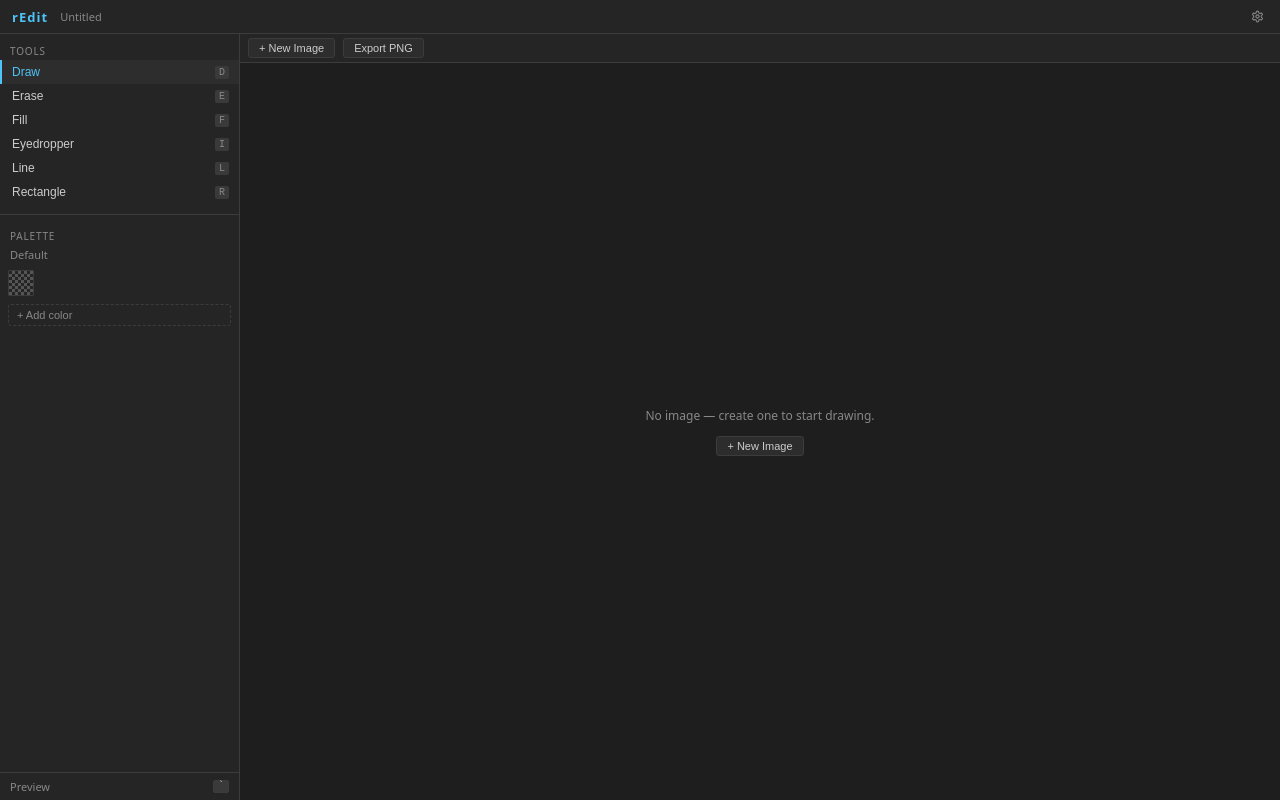
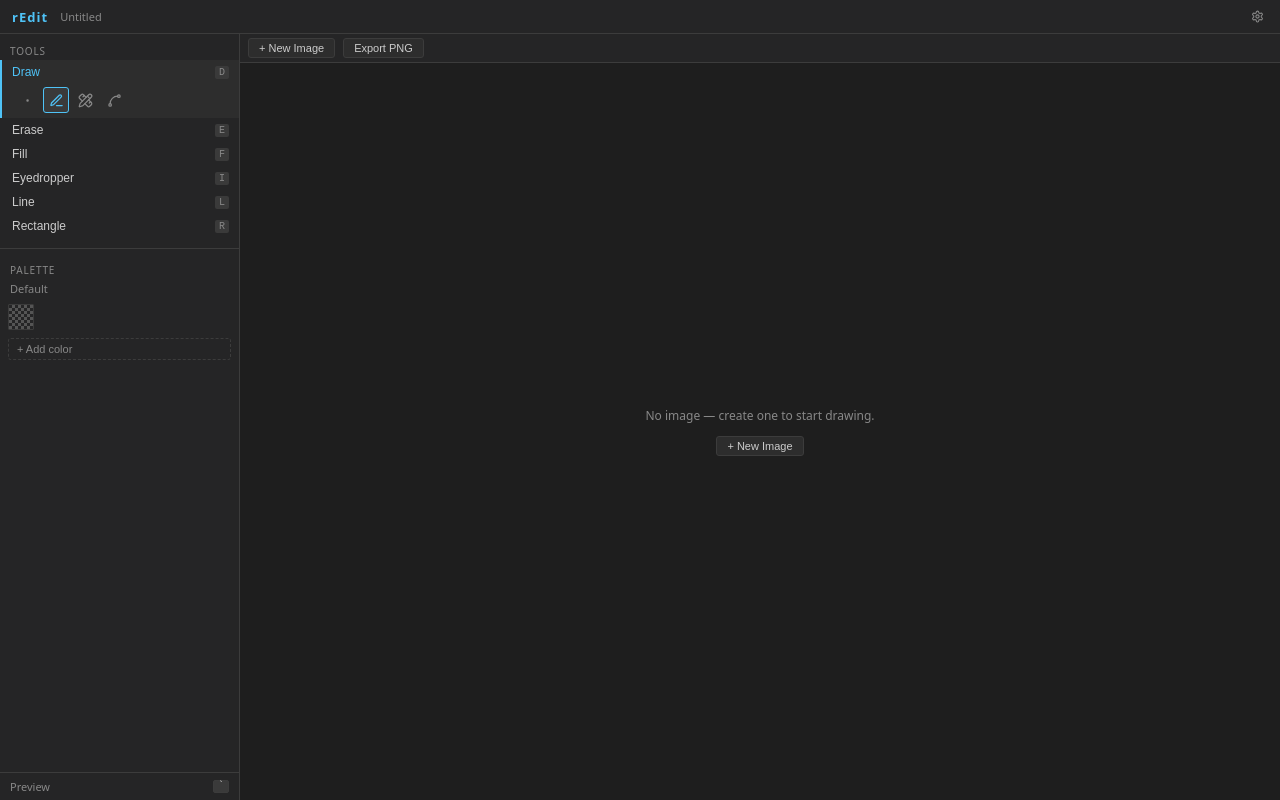
Before and after one commit to carllom/rEdit4, a Vue app: page /#/ in a window 1280 px wide. Built offline with nearby package versions, Linux system fonts and the light colour scheme.

Commit message:
Tool variants (plumbing)

```diff
--- a/src/components/canvas/CanvasEditor.vue
+++ b/src/components/canvas/CanvasEditor.vue
@@ -11,7 +11,7 @@ import { inBounds, linearIndex, ZOOM_LEVELS, fitToViewport, clampPanOffset, cent
 import { drawCheckerboard, drawGrid } from '../../renderer/layerRenderer'
 import { floodFill } from '../../renderer/tools/fillTool'
 import { applyLine } from '../../renderer/tools/lineTool'
-import { applyRect } from '../../renderer/tools/rectTool'
+import { applyRect, applyRectFilled } from '../../renderer/tools/rectTool'
 import { colorToCSSRGBA } from '../../domain/color'
 import type { Point } from '../../domain/model'
 
@@ -152,6 +152,12 @@ function applyTool(pixel: Point) {
   }
 }
 
+// TODO: replace all pixels of clicked colour index across the layer
+function applyFillReplace(_pixel: Point) {}
+
+// TODO: remove all pixels of clicked colour index from the layer
+function applyEraseClear(_pixel: Point) {}
+
 function applyFill(pixel: Point) {
   const img = image.value
   const layer = activeLayer.value
@@ -189,7 +195,9 @@ function applyShape() {
   if (paint.activeTool === 'line') {
     diffs = applyLine(rawData, img.width, img.height, shapeStart.x, shapeStart.y, shapeEnd.x, shapeEnd.y, colorIdx)
   } else {
-    diffs = applyRect(rawData, img.width, img.height, shapeStart.x, shapeStart.y, shapeEnd.x, shapeEnd.y, colorIdx)
+    diffs = paint.toolVariants['rect'] === 'filled'
+      ? applyRectFilled(rawData, img.width, img.height, shapeStart.x, shapeStart.y, shapeEnd.x, shapeEnd.y, colorIdx)
+      : applyRect(rawData, img.width, img.height, shapeStart.x, shapeStart.y, shapeEnd.x, shapeEnd.y, colorIdx)
   }
   if (diffs.length === 0) return
 
@@ -202,7 +210,15 @@ function applyShape() {
 
 function onPixelPress(pixel: Point) {
   if (isPanMode.value) return
-  if (paint.activeTool === 'fill') { applyFill(pixel); return }
+  if (paint.activeTool === 'fill') {
+    if (paint.toolVariants['fill'] === 'replace') { applyFillReplace(pixel); return }
+    applyFill(pixel)
+    return
+  }
+  if (paint.activeTool === 'erase' && paint.toolVariants['erase'] === 'clear') {
+    applyEraseClear(pixel)
+    return
+  }
   if (isShapeTool()) {
     shapeStart = { ...pixel }
     shapeEnd   = { ...pixel }
@@ -390,7 +406,7 @@ function onKeydown(e: KeyboardEvent) {
     return
   }
   const toolKeys: Record<string, string> = { d: 'draw', e: 'erase', f: 'fill', i: 'eyedropper', l: 'line', r: 'rect' }
-  if (!e.ctrlKey && !e.metaKey && toolKeys[e.key.toLowerCase()]) {
+  if (!e.ctrlKey && !e.metaKey && !e.repeat && toolKeys[e.key.toLowerCase()]) {
     paint.setTool(toolKeys[e.key.toLowerCase()] as Parameters<typeof paint.setTool>[0])
   }
 }
--- a/src/components/ui/ToolSelector.vue
+++ b/src/components/ui/ToolSelector.vue
@@ -1,31 +1,93 @@
 <script setup lang="ts">
+import type { Component } from 'vue'
 import { usePaintStore, type Tool } from '../../stores/paintStore'
+import { Dot, PenLine, PencilRuler, Spline, Square, PaintBucket, ReplaceAll, Eraser, BrushCleaning } from '@lucide/vue'
 
 const paint = usePaintStore()
 
-const tools: { id: Tool; label: string; shortcut: string }[] = [
-  { id: 'draw',       label: 'Draw',       shortcut: 'D' },
-  { id: 'erase',      label: 'Erase',      shortcut: 'E' },
-  { id: 'fill',       label: 'Fill',       shortcut: 'F' },
+interface VariantDef {
+  id: string
+  label: string
+  icon: Component
+  filled?: boolean
+}
+
+interface ToolDef {
+  id: Tool
+  label: string
+  shortcut: string
+  variants?: VariantDef[]
+}
+
+const tools: ToolDef[] = [
+  {
+    id: 'draw', label: 'Draw', shortcut: 'D',
+    variants: [
+      { id: 'dot',          label: 'Dot',           icon: Dot },
+      { id: 'connected',    label: 'Connected',      icon: PenLine },
+      { id: 'pixel-perfect',label: 'Pixel-perfect',  icon: PencilRuler },
+      { id: 'bezier',       label: 'Bezier',         icon: Spline },
+    ],
+  },
+  {
+    id: 'erase', label: 'Erase', shortcut: 'E',
+    variants: [
+      { id: 'normal', label: 'Normal', icon: Eraser },
+      { id: 'clear',  label: 'Clear',  icon: BrushCleaning },
+    ],
+  },
+  {
+    id: 'fill', label: 'Fill', shortcut: 'F',
+    variants: [
+      { id: 'flood',   label: 'Flood',   icon: PaintBucket },
+      { id: 'replace', label: 'Replace', icon: ReplaceAll },
+    ],
+  },
   { id: 'eyedropper', label: 'Eyedropper', shortcut: 'I' },
   { id: 'line',       label: 'Line',       shortcut: 'L' },
-  { id: 'rect',       label: 'Rectangle',  shortcut: 'R' },
+  {
+    id: 'rect', label: 'Rectangle', shortcut: 'R',
+    variants: [
+      { id: 'outline', label: 'Outline', icon: Square },
+      { id: 'filled',  label: 'Filled',  icon: Square, filled: true },
+    ],
+  },
 ]
+
+function toolTooltip(tool: ToolDef): string {
+  if (tool.variants && tool.variants.length > 1)
+    return `${tool.label} (${tool.shortcut} · ${tool.shortcut} to cycle)`
+  return `${tool.label} (${tool.shortcut})`
+}
 </script>
 
 <template>
   <div class="tool-selector">
     <div class="section-label">Tools</div>
+    <div v-for="tool in tools" :key="tool.id" class="tool-group">
       <button
-      v-for="tool in tools"
-      :key="tool.id"
         :class="['tool-btn', { active: paint.activeTool === tool.id }]"
-      :title="`${tool.label} (${tool.shortcut})`"
+        :title="toolTooltip(tool)"
         @click="paint.setTool(tool.id)"
       >
         <span class="tool-label">{{ tool.label }}</span>
         <kbd class="tool-key">{{ tool.shortcut }}</kbd>
       </button>
+      <div
+        v-if="paint.activeTool === tool.id && tool.variants"
+        class="variant-row"
+      >
+        <button
+          v-for="variant in tool.variants"
+          :key="variant.id"
+          :class="['variant-btn', { active: paint.toolVariants[tool.id] === variant.id }, { 'variant-btn--filled': variant.filled }]"
+          :title="variant.label"
+          @click="paint.setToolVariant(tool.id, variant.id)"
+        >
+          <component :is="variant.icon" :size="15" />
+        </button>
+      </div>
+    </div>
   </div>
 </template>
 
@@ -40,6 +102,11 @@ const tools: { id: Tool; label: string; shortcut: string }[] = [
   letter-spacing: 0.08em;
   color: var(--color-text-muted);
   padding: 4px 10px 2px;
+}
+
+.tool-group {
+  display: flex;
+  flex-direction: column;
 }
 
 .tool-btn {
@@ -75,4 +142,44 @@ const tools: { id: Tool; label: string; shortcut: string }[] = [
   padding: 1px 4px;
   font-family: monospace;
 }
+
+.variant-row {
+  display: flex;
+  flex-direction: row;
+  gap: 3px;
+  padding: 3px 8px 5px 12px;
+  background: var(--color-surface-2);
+  border-left: 2px solid var(--color-accent);
+}
+
+.variant-btn {
+  display: flex;
+  align-items: center;
+  justify-content: center;
+  width: 26px;
+  height: 26px;
+  padding: 0;
+  background: none;
+  border: 1px solid transparent;
+  border-radius: 3px;
+  color: var(--color-text-muted);
+  cursor: pointer;
+  flex-shrink: 0;
+}
+
+.variant-btn:hover {
+  background: var(--color-surface-3);
+  color: var(--color-text);
+}
+
+.variant-btn.active {
+  color: var(--color-accent);
+  border-color: var(--color-accent);
+  background: var(--color-surface-3);
+}
+
+.variant-btn--filled :deep(path) {
+  fill: currentColor;
+  stroke: none;
+}
 </style>
--- a/src/renderer/tools/rectTool.ts
+++ b/src/renderer/tools/rectTool.ts
@@ -1,5 +1,16 @@
 import type { PixelDiff } from '../../domain/history'
 import { linearIndex, inBounds } from '../viewport'
+
+// TODO: implement filled rectangle rasterisation
+export function applyRectFilled(
+  _data: Uint8Array,
+  _width: number, _height: number,
+  _x0: number, _y0: number,
+  _x1: number, _y1: number,
+  _colorIdx: number,
+): PixelDiff[] {
+  return []
+}
 
 export function rectOutlinePoints(
   x0: number, y0: number,
--- a/src/stores/paintStore.ts
+++ b/src/stores/paintStore.ts
@@ -9,10 +9,26 @@ export interface ViewportState {
   panOffset: Point
 }
 
+const TOOL_VARIANT_ORDER: Partial<Record<Tool, string[]>> = {
+  draw: ['dot', 'connected', 'pixel-perfect', 'bezier'],
+  rect: ['outline', 'filled'],
+  fill: ['flood', 'replace'],
+  erase: ['normal', 'clear'],
+}
+
 export const usePaintStore = defineStore('paint', () => {
   const activeTool = ref<Tool>('draw')
   const activeColorIndex = ref<number>(1)
   const isDrawing = ref<boolean>(false)
+
+  const toolVariants = ref<Record<Tool, string>>({
+    draw: 'connected',
+    erase: 'normal',
+    fill: 'flood',
+    eyedropper: '',
+    line: '',
+    rect: 'filled',
+  })
 
   // Per-image viewport state. Keyed by imageId. Ephemeral — not persisted.
   const viewports = reactive<Record<string, ViewportState>>({})
@@ -20,7 +36,25 @@ export const usePaintStore = defineStore('paint', () => {
   // Per-image flash card preview zoom. Keyed by imageId. Session only — not persisted.
   const previewZooms = reactive<Record<string, number>>({})
 
-  function setTool(tool: Tool) { activeTool.value = tool }
+  function cycleToolVariant(tool: Tool) {
+    const order = TOOL_VARIANT_ORDER[tool]
+    if (!order || order.length <= 1) return
+    const idx = order.indexOf(toolVariants.value[tool])
+    toolVariants.value[tool] = order[(idx + 1) % order.length]
+  }
+
+  function setTool(tool: Tool) {
+    if (activeTool.value === tool) {
+      cycleToolVariant(tool)
+    } else {
+      activeTool.value = tool
+    }
+  }
+
+  function setToolVariant(tool: Tool, variant: string) {
+    toolVariants.value[tool] = variant
+  }
+
   function setColorIndex(index: number) { activeColorIndex.value = index }
 
   function getViewport(imageId: string): ViewportState | undefined {
@@ -43,11 +77,11 @@ export const usePaintStore = defineStore('paint', () => {
   }
 
   return {
-    activeTool, activeColorIndex, isDrawing, viewports, previewZooms,
-    setTool, setColorIndex, getViewport, setViewport, initViewport, setPreviewZoom,
+    activeTool, activeColorIndex, isDrawing, toolVariants, viewports, previewZooms,
+    setTool, setToolVariant, setColorIndex, getViewport, setViewport, initViewport, setPreviewZoom,
   }
 }, {
   persist: {
-    pick: ['activeTool'],
+    pick: ['activeTool', 'toolVariants'],
   },
 })
```
Also changed, not shown: 3 other files (tests, documents, lock files or other folders). Lines whose indentation alone changed are shown as unchanged.
